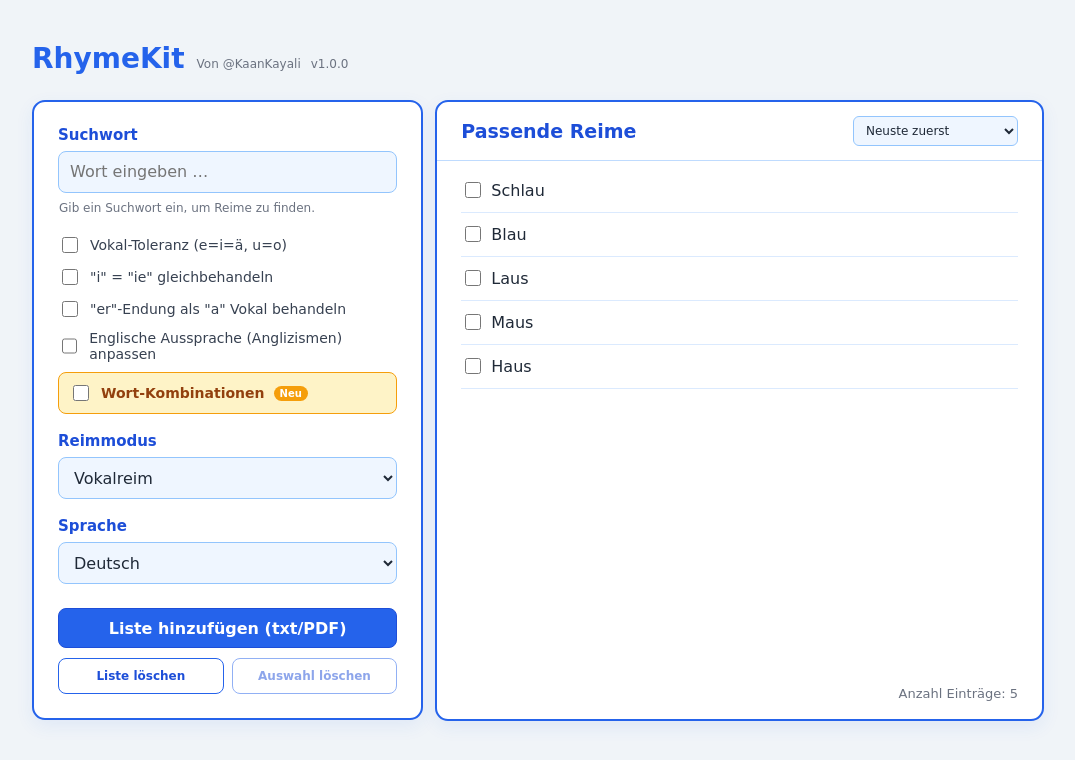
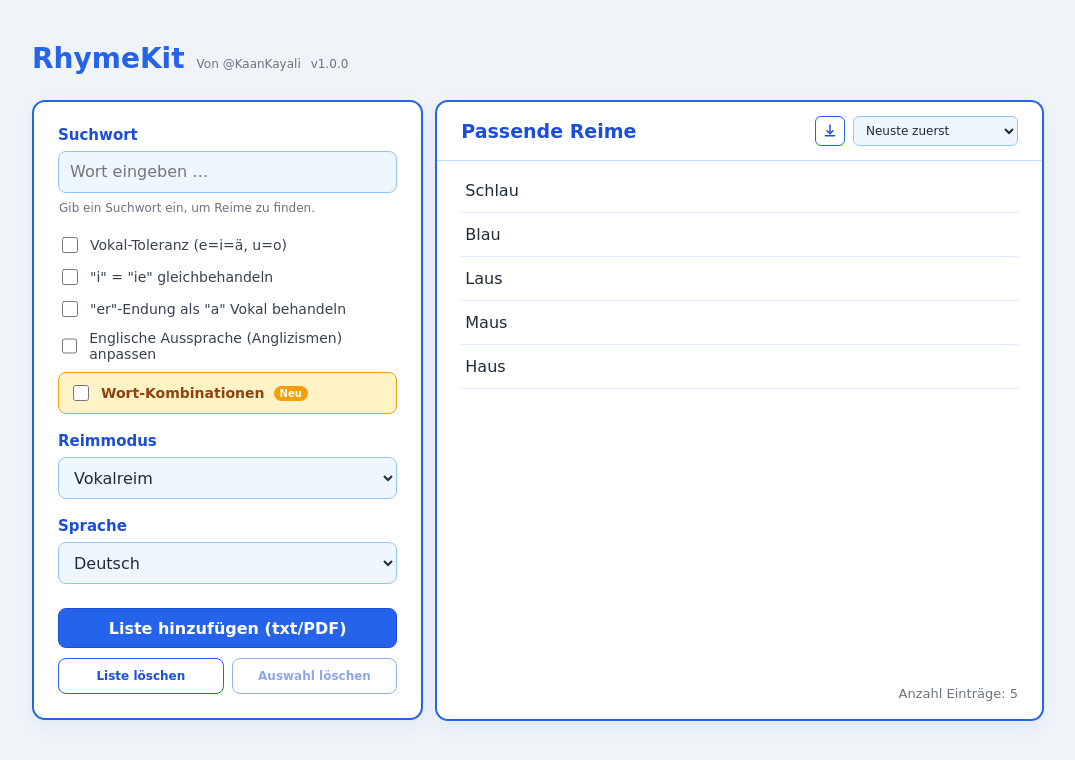
Before and after one commit to KaanKayali/RhymeKit, a React (Vite) app: page / in a window 1280 px wide. Shown: the top 760 px of the page, without its empty margins (102-1177 px from the left). Built offline with nearby package versions, Linux system fonts and the light colour scheme.

Commit message:
Remove checkboxes from list, fix adding list so single letters wont be considered words, Add settings local storage, Add Download button, Update list update only when typing a vocal, Fix "Anzahl Einträge" text,

```diff
--- a/src/App.jsx
+++ b/src/App.jsx
@@ -3,12 +3,16 @@ import Header from './components/Header'
 import LeftPanel from './components/LeftPanel'
 import RightPanel from './components/RightPanel'
 import { useVowelDebounce } from './hooks/useVowelDebounce'
+import { loadPreferences, savePreferences } from './utils/preferences'
 import { DEFAULT_WORD_LIST, findRhymes } from './utils/rhymeEngine'
+
+const INITIAL_PREFERENCES = loadPreferences()
 
 export default function App() {
   const [searchTerm, setSearchTerm] = useState('')
-  const [rhymeType, setRhymeType] = useState('vowel')
-  const [language, setLanguage] = useState('de')
+  const [rhymeType, setRhymeType] = useState(INITIAL_PREFERENCES.rhymeType)
+  const [language, setLanguage] = useState(INITIAL_PREFERENCES.language)
+  const [sortMode, setSortMode] = useState(INITIAL_PREFERENCES.sortMode)
   const [wordList, setWordList] = useState(() => {
     try {
       const savedList = window.localStorage.getItem('rhymekit_word_list')
@@ -18,7 +22,7 @@ export default function App() {
       return DEFAULT_WORD_LIST
     }
   })
-  const [settings, setSettings] = useState({ vowelTolerance: false, additionalWords: false, treatErAsA: false, treatIAsIe: false, normalizeAnglicisms: false })
+  const [settings, setSettings] = useState(INITIAL_PREFERENCES.settings)
   const [selectedWords, setSelectedWords] = useState([])
   const [leftPanelHeight, setLeftPanelHeight] = useState(null)
   const leftPanelRef = useRef(null)
@@ -35,6 +39,10 @@ export default function App() {
       // The app remains usable when browser storage is unavailable.
     }
   }, [wordList])
+
+  useEffect(() => {
+    savePreferences({ rhymeType, language, sortMode, settings })
+  }, [rhymeType, language, sortMode, settings])
 
   const results = useMemo(
     () => findRhymes({
@@ -88,9 +96,12 @@ export default function App() {
         <RightPanel
           results={results}
           hasSearchTerm={Boolean(searchTerm.trim())}
+          hasActiveRhymeSearch={Boolean(debouncedSearchTerm.trim())}
           selectedWords={selectedWords}
           onSelectedWordsChange={setSelectedWords}
           panelHeight={leftPanelHeight}
+          sortMode={sortMode}
+          onSortModeChange={setSortMode}
         />
       </div>
     </main>
--- a/src/components/LeftPanel.jsx
+++ b/src/components/LeftPanel.jsx
@@ -223,6 +223,9 @@ export default function LeftPanel({
                 <div className="import-metrics">
                   <p><strong>{importState.addedCount}</strong> neue Einträge insgesamt hinzugefügt.</p>
                   <p><strong>{importState.skippedDuplicatesCount}</strong> Duplikate insgesamt übersprungen.</p>
+                  {importState.skippedInvalidCount > 0 && (
+                    <p><strong>{importState.skippedInvalidCount}</strong> Einträge übersprungen (zu kurz oder ohne Vokal).</p>
+                  )}
                 </div>
               ) : <p>{importState.message}</p>}
               <div className="modal-actions">
--- a/src/components/RightPanel.jsx
+++ b/src/components/RightPanel.jsx
@@ -1,4 +1,4 @@
-import { useMemo, useState } from 'react'
+import { useMemo } from 'react'
 
 export function sortWords(words, sortMode) {
   const sorted = [...words]
@@ -23,11 +23,33 @@ export function sortWords(words, sortMode) {
   }
 }
 
-export default function RightPanel({ results, hasSearchTerm, selectedWords, onSelectedWordsChange, panelHeight }) {
-  const [sortMode, setSortMode] = useState('newest')
+function exportWordList(entries) {
+  const content = entries.map((entry) => (typeof entry === 'string' ? entry : entry.word)).join('\n')
+  const blob = new Blob([content], { type: 'text/plain;charset=utf-8' })
+  const url = URL.createObjectURL(blob)
+  const link = document.createElement('a')
+  link.href = url
+  link.download = 'rhymekit-liste.txt'
+  document.body.appendChild(link)
+  link.click()
+  link.remove()
+  URL.revokeObjectURL(url)
+}
+
+export default function RightPanel({
+  results,
+  hasSearchTerm,
+  hasActiveRhymeSearch,
+  selectedWords,
+  onSelectedWordsChange,
+  panelHeight,
+  sortMode,
+  onSortModeChange,
+}) {
   const sortedResults = useMemo(() => sortWords(results, sortMode), [results, sortMode])
 
-  const toggleWordSelection = (word) => {
+  const toggleWordSelection = (word, isCombination) => {
+    if (isCombination) return
     onSelectedWordsChange((current) => (
       current.includes(word) ? current.filter((selectedWord) => selectedWord !== word) : [...current, word]
     ))
@@ -37,7 +59,22 @@ export default function RightPanel({ results, hasSearchTerm, selectedWords, onSe
     <section className="panel results-panel" aria-label="Reim-Ergebnisse" style={panelHeight ? { height: `${panelHeight}px` } : undefined}>
       <div className="results-heading">
         <h2>Passende Reime</h2>
-        <select className="sort-select" id="result-sort" value={sortMode} onChange={(event) => setSortMode(event.target.value)} aria-label="Ergebnisse sortieren">
+        <div className="results-heading-actions">
+          <button
+            className="export-button"
+            type="button"
+            title="Liste als TXT-Datei herunterladen (aktuelle Reihenfolge)"
+            aria-label="Liste als TXT-Datei herunterladen (aktuelle Reihenfolge)"
+            disabled={sortedResults.length === 0}
+            onClick={() => exportWordList(sortedResults)}
+          >
+            <svg className="export-icon" viewBox="0 0 24 24" aria-hidden="true">
+              <path d="M12 3v12" fill="none" stroke="currentColor" strokeWidth="2.2" strokeLinecap="round" />
+              <path d="M7.5 11.5 12 16l4.5-4.5" fill="none" stroke="currentColor" strokeWidth="2.2" strokeLinecap="round" strokeLinejoin="round" />
+              <path d="M5 19h14" fill="none" stroke="currentColor" strokeWidth="2.2" strokeLinecap="round" />
+            </svg>
+          </button>
+          <select className="sort-select" id="result-sort" value={sortMode} onChange={(event) => onSortModeChange(event.target.value)} aria-label="Ergebnisse sortieren">
             <option value="newest">Neuste zuerst</option>
             <option value="oldest">Älteste zuerst</option>
             <option value="length_asc">Kürzeste Wort zuerst</option>
@@ -46,30 +83,32 @@ export default function RightPanel({ results, hasSearchTerm, selectedWords, onSe
             <option value="alpha_desc">z - a</option>
           </select>
         </div>
+      </div>
       <div className="results-list" aria-live="polite">
         {sortedResults.length ? (
           <ul>
             {sortedResults.map((result, index) => (
               <li key={`${result.word}-${index}`} className={`${selectedWords.includes(result.word) ? 'is-selected' : ''} ${result.isCombination ? 'is-combination' : ''}`}>
-                <label className="result-row">
-                  <input
-                    className="result-checkbox"
-                    type="checkbox"
-                    checked={selectedWords.includes(result.word)}
+                <button
+                  className="result-row"
+                  type="button"
                   disabled={result.isCombination}
-                    onChange={() => toggleWordSelection(result.word)}
-                  />
+                  aria-pressed={selectedWords.includes(result.word)}
+                  onClick={() => toggleWordSelection(result.word, result.isCombination)}
+                >
                   <span>{result.word}</span>
                   {result.isCombination && <span className="combination-badge">Kombination</span>}
-                </label>
+                </button>
               </li>
             ))}
           </ul>
         ) : (
-          <p className="empty-state">{hasSearchTerm ? 'Keine passenden Einträge gefunden.' : 'Deine Wortliste ist noch leer.'}</p>
+          <p className="empty-state">{hasActiveRhymeSearch ? 'Keine passenden Einträge gefunden.' : 'Deine Wortliste ist noch leer.'}</p>
         )}
       </div>
-      <p className="entry-count">Anzahl Einträge: {sortedResults.length}</p>
+      <p className="entry-count">
+        {hasSearchTerm ? `Gefundene Reime: ${sortedResults.length}` : `Anzahl Einträge: ${sortedResults.length}`}
+      </p>
     </section>
   )
 }
--- a/src/hooks/useVowelDebounce.js
+++ b/src/hooks/useVowelDebounce.js
@@ -1,15 +1,26 @@
 import { useEffect, useState } from 'react'
 
+const GERMAN_VOWEL = /[aeiouäöü]/i
 const GERMAN_VOWEL_AT_END = /[aeiouäöü]$/i
 
 /**
- * Delays a value only when its final character is a German vowel.
- * A new keystroke clears the pending vowel delay automatically.
+ * Commits a search value only after it contains a German vowel.
+ * If the last character is a vowel, the commit is delayed so diphthongs can finish.
+ * Consonant-only input leaves the previous committed value unchanged.
  */
 export function useVowelDebounce(value, delay = 1000) {
   const [debouncedValue, setDebouncedValue] = useState(value)
 
   useEffect(() => {
+    if (!String(value).trim()) {
+      setDebouncedValue(value)
+      return undefined
+    }
+
+    if (!GERMAN_VOWEL.test(value)) {
+      return undefined
+    }
+
     if (!GERMAN_VOWEL_AT_END.test(value)) {
       setDebouncedValue(value)
       return undefined
--- a/src/index.css
+++ b/src/index.css
@@ -74,14 +74,18 @@ button { cursor: pointer; }
 .results-panel { display: flex; flex-direction: column; overflow: hidden; }
 .results-heading { display: flex; align-items: center; justify-content: space-between; gap: 12px; border-bottom: 1px solid #bfdbfe; padding: 14px 24px; }
 .results-heading h2 { margin: 0; color: #1d4ed8; font-size: 19px; }
+.results-heading-actions { display: flex; align-items: center; gap: 8px; }
+.export-button { display: inline-flex; align-items: center; justify-content: center; width: 30px; height: 30px; border: 1px solid #2563eb; border-radius: 6px; background: #fff; color: #1d4ed8; padding: 0; }
+.export-button:hover { background: #eff6ff; }
+.export-button:disabled { cursor: not-allowed; opacity: .5; transform: none; }
+.export-icon { width: 16px; height: 16px; }
 .sort-select { width: auto; min-height: 30px; border-radius: 6px; padding: 4px 8px; font-size: 12px; }
 .results-list { flex: 1; min-height: 0; overflow-y: auto; padding: 8px 24px; }
 .results-list ul { padding: 0; margin: 0; list-style: none; }
 .results-list li { border-bottom: 1px solid #dbeafe; color: #1f2937; }
 .results-list li.is-selected { background: #eff6ff; }
-.result-row { display: flex; align-items: center; gap: 10px; padding: 12px 4px; cursor: pointer; }
-.result-checkbox { width: 16px; height: 16px; margin: 0; accent-color: #2563eb; }
-.result-checkbox:disabled { cursor: default; opacity: .65; }
+.result-row { display: flex; align-items: center; gap: 10px; width: 100%; border: 0; background: transparent; color: inherit; text-align: left; padding: 12px 4px; cursor: pointer; }
+.result-row:disabled { cursor: default; }
 .results-list li.is-combination { background: #fef3c7; }
 .results-list li.is-combination .result-row { color: #92400e; font-weight: 700; }
 .combination-badge { margin-left: auto; }
@@ -94,5 +98,6 @@ button { cursor: pointer; }
   .workspace { grid-template-columns: 1fr; }
   .panel { min-height: auto; }
   .results-heading { align-items: flex-start; flex-direction: column; }
-  .sort-select { width: 100%; }
+  .results-heading-actions { width: 100%; }
+  .sort-select { flex: 1; width: auto; }
 }
--- a/src/utils/importParser.js
+++ b/src/utils/importParser.js
@@ -1,7 +1,14 @@
 const LETTERS_ONLY = /[^\p{L}]/gu
 const PHRASE_CHARACTERS = /[^\p{L}\s]/gu
+const LETTERS = /\p{L}/gu
+const GERMAN_VOWEL = /[aeiouäöü]/i
 
 const comparisonKey = (entry) => entry.toLocaleLowerCase('de-DE')
+
+export function isImportableWord(entry) {
+  const letters = String(entry || '').match(LETTERS) || []
+  return letters.length > 1 && letters.some((letter) => GERMAN_VOWEL.test(letter))
+}
 
 function cleanPhrase(value) {
   return value.replace(PHRASE_CHARACTERS, '').replace(/\s+/g, ' ').trim()
@@ -34,8 +41,14 @@ export function prepareImport(rawText, existingWordList) {
   const knownEntries = new Set(existingWordList.map(comparisonKey))
   const entriesToAdd = []
   let skippedDuplicatesCount = 0
+  let skippedInvalidCount = 0
 
   for (const entry of extractEntries(rawText)) {
+    if (!isImportableWord(entry)) {
+      skippedInvalidCount += 1
+      continue
+    }
+
     const key = comparisonKey(entry)
     if (knownEntries.has(key)) {
       skippedDuplicatesCount += 1
@@ -50,5 +63,6 @@ export function prepareImport(rawText, existingWordList) {
     entriesToAdd,
     addedCount: entriesToAdd.length,
     skippedDuplicatesCount,
+    skippedInvalidCount,
   }
 }
--- /dev/null
+++ b/src/utils/preferences.js
@@ -0,0 +1,60 @@
+const PREFERENCES_STORAGE_KEY = 'rhymekit_preferences'
+
+export const DEFAULT_SETTINGS = {
+  vowelTolerance: false,
+  additionalWords: false,
+  treatErAsA: false,
+  treatIAsIe: false,
+  normalizeAnglicisms: false,
+}
+
+const RHYME_TYPES = new Set(['vowel', 'consonant', 'vowel_ending', 'frame_vowel'])
+const LANGUAGES = new Set(['de'])
+const SORT_MODES = new Set(['newest', 'oldest', 'length_asc', 'length_desc', 'alpha_asc', 'alpha_desc'])
+
+export const DEFAULT_PREFERENCES = {
+  rhymeType: 'vowel',
+  language: 'de',
+  sortMode: 'newest',
+  settings: DEFAULT_SETTINGS,
+}
+
+function isBoolean(value) {
+  return typeof value === 'boolean'
+}
+
+export function loadPreferences() {
+  try {
+    if (typeof window === 'undefined') return DEFAULT_PREFERENCES
+    const rawPreferences = window.localStorage.getItem(PREFERENCES_STORAGE_KEY)
+    if (!rawPreferences) return DEFAULT_PREFERENCES
+
+    const parsedPreferences = JSON.parse(rawPreferences)
+    const settings = parsedPreferences?.settings && typeof parsedPreferences.settings === 'object'
+      ? parsedPreferences.settings
+      : {}
+
+    return {
+      rhymeType: RHYME_TYPES.has(parsedPreferences.rhymeType) ? parsedPreferences.rhymeType : DEFAULT_PREFERENCES.rhymeType,
+      language: LANGUAGES.has(parsedPreferences.language) ? parsedPreferences.language : DEFAULT_PREFERENCES.language,
+      sortMode: SORT_MODES.has(parsedPreferences.sortMode) ? parsedPreferences.sortMode : DEFAULT_PREFERENCES.sortMode,
+      settings: {
+        vowelTolerance: isBoolean(settings.vowelTolerance) ? settings.vowelTolerance : DEFAULT_SETTINGS.vowelTolerance,
+        additionalWords: isBoolean(settings.additionalWords) ? settings.additionalWords : DEFAULT_SETTINGS.additionalWords,
+        treatErAsA: isBoolean(settings.treatErAsA) ? settings.treatErAsA : DEFAULT_SETTINGS.treatErAsA,
+        treatIAsIe: isBoolean(settings.treatIAsIe) ? settings.treatIAsIe : DEFAULT_SETTINGS.treatIAsIe,
+        normalizeAnglicisms: isBoolean(settings.normalizeAnglicisms) ? settings.normalizeAnglicisms : DEFAULT_SETTINGS.normalizeAnglicisms,
+      },
+    }
+  } catch {
+    return DEFAULT_PREFERENCES
+  }
+}
+
+export function savePreferences(preferences) {
+  try {
+    window.localStorage.setItem(PREFERENCES_STORAGE_KEY, JSON.stringify(preferences))
+  } catch {
+    // The app remains usable when browser storage is unavailable.
+  }
+}
```
Also changed, not shown: 1 other file (tests, documents, lock files or other folders). Lines whose indentation alone changed are shown as unchanged.
